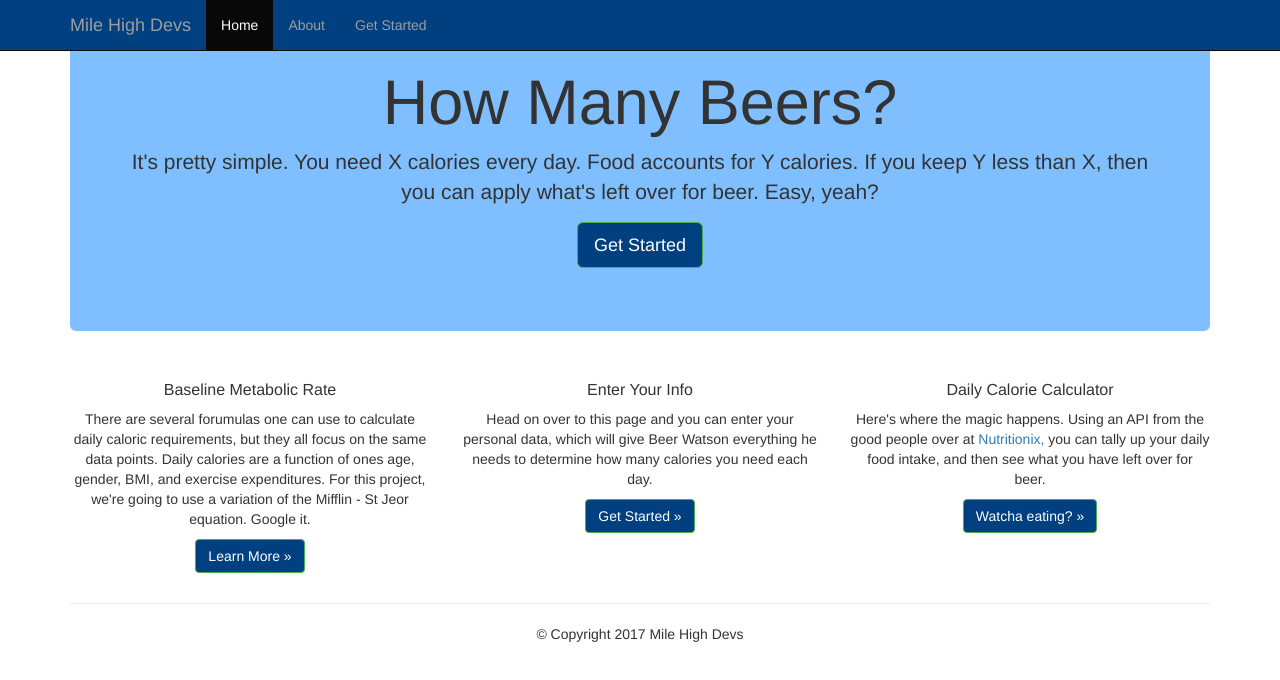
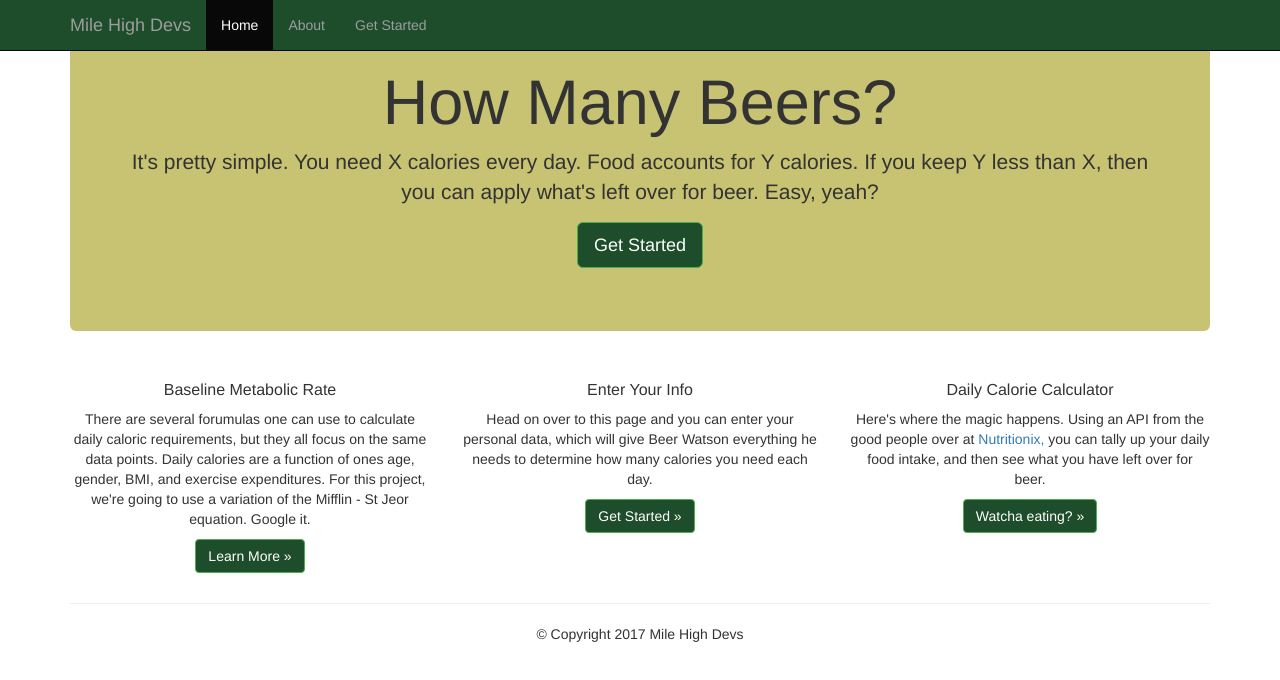
Before and after one commit to SA-ODell/HowManyBeers, a plain HTML site: page index.html in a window 1280 px wide. Drawn offline with nearby package versions, Linux system fonts and the light colour scheme.

Commit message:
minor color tweaks

```diff
--- a/index.html
+++ b/index.html
@@ -26,11 +26,11 @@
                     <span class="icon-bar"></span>
                     <span class="icon-bar"></span>
                 </button>
-                <a class="navbar-brand" href="homepage.html">Mile High Devs</a>
+                <a class="navbar-brand" href="https://steveodell.github.io/">Mile High Devs</a>
             </div>
             <div class="collapse navbar-collapse" id="navbarCollapse">
                 <ul class="nav navbar-nav">
-                    <li class="active"><a href="homepage.html" target="_blank">Home</a></li>
+                    <li class="active"><a href="index.html" target="_blank">Home</a></li>
                     <li><a href="homepage.html" target="_blank">About</a></li>
                     <li><a href="q1_project_assets/page2.html" target="_blank">Get Started</a></li>
                 </ul>
--- a/q1_project_assets/homestyle.css
+++ b/q1_project_assets/homestyle.css
@@ -13,18 +13,21 @@ h1 {
 form { margin-bottom: 30px; }
 
 .navbar {
-	background-color: hsla(210, 100%, 25%, 1)
+	background-color: #1E4D2B
+}
+.navbar li {
+	color: #FFFFFF
 }
 .page-header{
   padding-top: 10px;
 }
 
 .jumbotron {
-	background-color: hsla(210, 100%, 50%, .5)
+	background-color: #C8C372
 }
 
 .btn {
-	background-color: hsla(210, 100%, 25%, 1)
+	background-color: #1E4D2B
 }
 
 #input {
```
